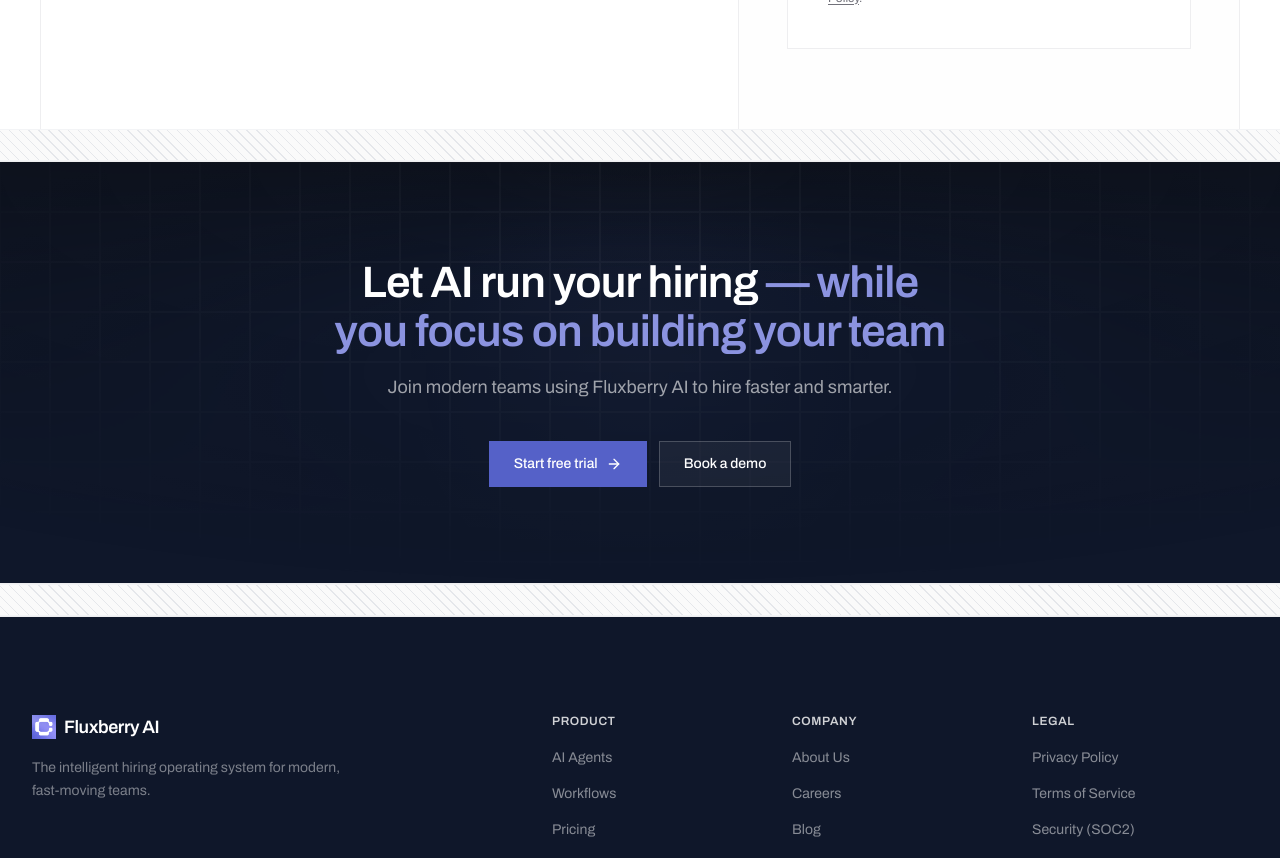
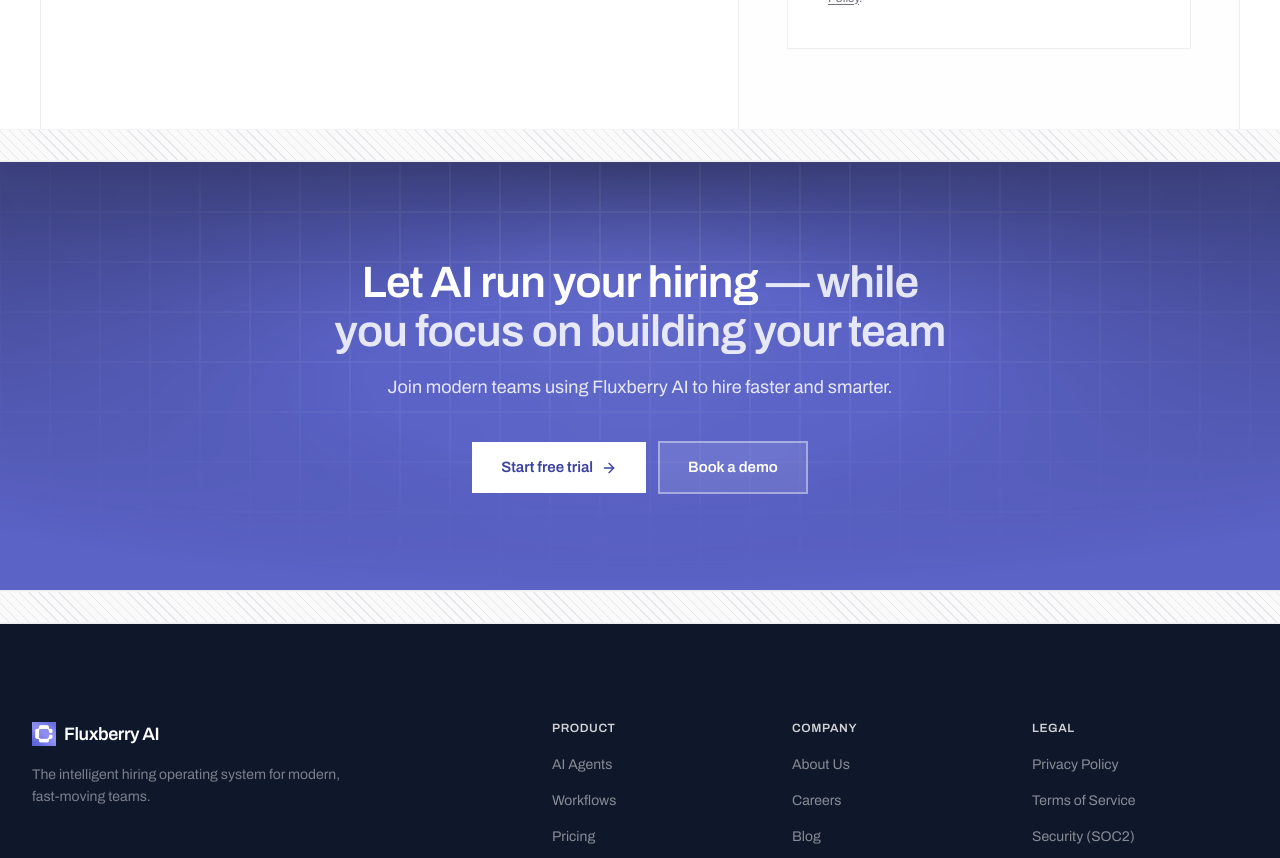
Before and after one commit to sayandeepdas02/Fluxberry-AI, a Next.js app in the folder FluxAI-frontend/: page /demo in a window 1280 px wide. Shown: the part 660-1518 px from the top of the page. Built offline with nearby package versions, Linux system fonts and the light colour scheme; no server answers.

Commit message:
improved CTA

```diff
--- a/FluxAI-frontend/src/features/landing/components/final-cta-section.tsx
+++ b/FluxAI-frontend/src/features/landing/components/final-cta-section.tsx
@@ -36,7 +36,7 @@
       ref={sectionRef}
       id="cta"
       className="section-enter relative overflow-hidden py-[80px] md:py-[100px]"
-      style={{ backgroundColor: "#0f172a" }}
+      style={{ backgroundColor: "#5B63C7" }}
     >
       {/* ── Interactive Grid Pattern Background ── */}
       <div className="absolute inset-0 z-0">
@@ -45,8 +45,8 @@
              "[mask-image:radial-gradient(100%_100%_at_top_center,white,transparent)]",
              "!absolute !inset-0 h-full w-full bg-transparent"
            )}
-           glowColor="rgba(139, 147, 224, 0.4)" // "#8b93e0" matching branding
-           borderColor="rgba(255, 255, 255, 0.05)"
+           glowColor="rgba(255, 255, 255, 0.25)"
+           borderColor="rgba(255, 255, 255, 0.1)"
          />
       </div>
 
@@ -62,13 +62,13 @@
           }}
         >
           Let AI run your hiring{" "}
-          <span style={{ color: "#8b93e0" }}>— while you focus on building your team</span>
+          <span style={{ color: "rgba(255, 255, 255, 0.85)" }}>— while you focus on building your team</span>
         </h2>
 
         <p
           className="font-normal"
           style={{
-            color: "rgba(255, 255, 255, 0.6)",
+            color: "rgba(255, 255, 255, 0.85)",
             fontSize: "clamp(1rem, 2vw, var(--text-body-lg))",
             lineHeight: "1.6",
             maxWidth: "600px",
@@ -88,7 +88,11 @@
         >
           {/* Primary CTA */}
           <Link href="/signup">
-            <SharpButton variant="primary" style={{ backgroundColor: "var(--primary)" }}>
+            <SharpButton
+              variant="primary"
+              className="!bg-white !text-[#3B429F] !border-white hover:!bg-white/90 font-semibold"
+              style={{ padding: "14px 28px", fontSize: "15px" }}
+            >
               Start free trial
               <ArrowRight className="w-4 h-4 ml-2" />
             </SharpButton>
@@ -98,14 +102,14 @@
           <Link href="/demo">
             <button
               className={cn(
-                "cursor-pointer font-medium",
-                "border border-white/20 bg-white/5 text-white",
+                "cursor-pointer font-semibold",
+                "border-2 border-white/40 bg-white/10 text-white",
                 "flex items-center",
-                "hover:bg-white/10 hover:border-white/30",
-                "active:bg-white/5",
-                "transition-all duration-200 ease-out rounded-none text-sm"
+                "hover:bg-white/20 hover:border-white/60",
+                "active:bg-white/10",
+                "transition-all duration-200 ease-out rounded-none"
               )}
-              style={{ padding: "12px 24px" }}
+              style={{ padding: "13px 28px", fontSize: "15px" }}
             >
               Book a demo
             </button>
--- a/FluxAI-frontend/src/features/landing/components/hero.tsx
+++ b/FluxAI-frontend/src/features/landing/components/hero.tsx
@@ -53,7 +53,6 @@
               maxWidth: "720px",
             }}
           >
-            Your{" "}
             <span style={{ color: "#5561c8" }}>AI Native</span>
             {" "}Hiring Automation for growing teams
           </h1>
```
